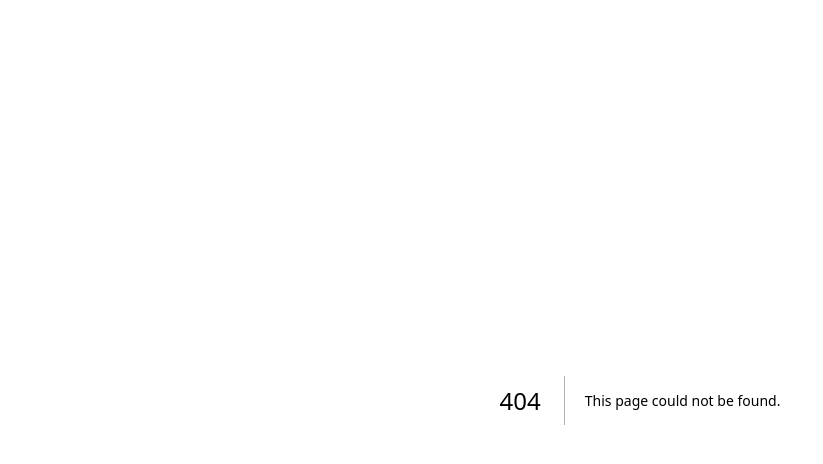
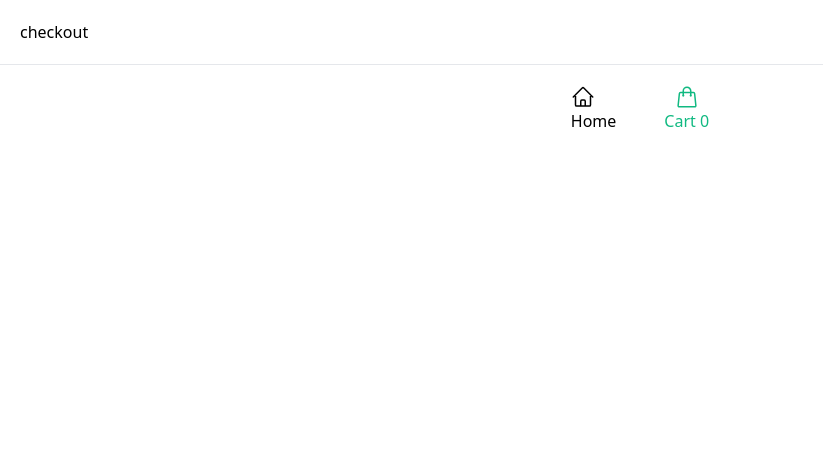
Before and after one commit to ayushh1804/ecommerce_fullstack, a Next.js app: page /checkout in a window 1280 px wide. Before the commit this address had no page. Shown: the top 464 px of the page, without its empty margins (0-823 px from the left). Built offline with nearby package versions, Linux system fonts and the light colour scheme.

Commit message:
Added file

```diff
--- /dev/null
+++ b/components/Footer.js
@@ -0,0 +1,30 @@
+import Link from 'next/link';
+import { useRouter } from 'next/router';
+import React from 'react';
+const Footer = () => {
+
+    const router = useRouter();
+    const path = router.pathname;
+
+    return (
+        <footer className='sticky bottom-0 bg-white w-full p-5 flex border-t border-gray-200 justify-center space-x-12'>
+            <Link href={'/'}>
+            <span className={(path === '/' ? "text-emerald-500 flex flex-col" : '')+ ' justify-center items-center'}>
+                    <svg xmlns="http://www.w3.org/2000/svg" fill="none" viewBox="0 0 24 24" stroke-width="1.5" stroke="currentColor" class="w-6 h-6">
+                        <path stroke-linecap="round" stroke-linejoin="round" d="M2.25 12l8.954-8.955c.44-.439 1.152-.439 1.591 0L21.75 12M4.5 9.75v10.125c0 .621.504 1.125 1.125 1.125H9.75v-4.875c0-.621.504-1.125 1.125-1.125h2.25c.621 0 1.125.504 1.125 1.125V21h4.125c.621 0 1.125-.504 1.125-1.125V9.75M8.25 21h8.25" />
+                    </svg>
+
+                    <span>Home</span></span></Link>
+
+            <Link href={'/checkout'}>
+            <span className={(path === '/checkout' ? "text-emerald-500 flex flex-col" : '')+ ' justify-center items-center'}>
+                    <svg xmlns="http://www.w3.org/2000/svg" fill="none" viewBox="0 0 24 24" stroke-width="1.5" stroke="currentColor" class="w-6 h-6">
+                        <path stroke-linecap="round" stroke-linejoin="round" d="M15.75 10.5V6a3.75 3.75 0 10-7.5 0v4.5m11.356-1.993l1.263 12c.07.665-.45 1.243-1.119 1.243H4.25a1.125 1.125 0 01-1.12-1.243l1.264-12A1.125 1.125 0 015.513 7.5h12.974c.576 0 1.059.435 1.119 1.007zM8.625 10.5a.375.375 0 11-.75 0 .375.375 0 01.75 0zm7.5 0a.375.375 0 11-.75 0 .375.375 0 01.75 0z" />
+                    </svg>
+
+                    <span>Cart <span>0</span></span></span></Link>
+        </footer >
+    )
+}
+
+export default Footer
--- /dev/null
+++ b/components/Layout.js
@@ -0,0 +1,14 @@
+import React from 'react'
+import Footer from './Footer'
+const Layout = ({ children }) => {
+    return (
+        <div>
+            <div className="p-5">
+                {children}
+            </div>
+            <Footer />
+        </div>
+    )
+}
+
+export default Layout
--- a/pages/api/products.js
+++ b/pages/api/products.js
@@ -1,9 +1,12 @@
 
 import initMongoose from "@/lib/mongoose"
 import Product from "@/models/products";
-const  handler = async (req , res) => {
- await initMongoose();
-    res.json( await Product.find().exec())
+
+export async function findAllProducts () {
+    return Product.find().exec();
 }
 
-export default handler
+export default async function handler(req, res){
+    await initMongoose()
+    res.json(await findAllProducts())
+}
--- /dev/null
+++ b/pages/checkout.js
@@ -0,0 +1,11 @@
+import React from 'react'
+import Layout from '@/components/Layout'
+const checkout = () => {
+  return (
+   <Layout>
+    checkout
+   </Layout>
+  )
+}
+
+export default checkout
--- a/pages/index.js
+++ b/pages/index.js
@@ -1,45 +1,71 @@
 import styles from '@/styles/Home.module.css'
 import Product from "../components/Products"
+import Layout from '@/components/Layout'
 import { Inter } from 'next/font/google'
 import Head from 'next/head'
 import Image from 'next/image'
 import { useEffect, useState } from 'react'
+import initMongoose from '@/lib/mongoose'
+import { findAllProducts } from './api/products'
 const inter = Inter({ subsets: ['latin'] })
 
-export default function Home() {
+export default function Home({products}) {
 
-const [productinfo , setProductInfo] = useState([])
-const [phrase, setPhrase] = useState(" ")
-  useEffect(() => {
-    fetch("/api/products")
-    .then (response => response.json())
-    .then(json => setProductInfo(json));
-  }, []);
 
-const categoriesName = [...new Set (productinfo.map(p => p.category))]
+  const [phrase, setPhrase] = useState(" ")
+
+
+  const categoriesName = [...new Set(products.map(p => p.category))]
+
+
+  if (phrase) {
+    products = products.filter(p => p.name.toLowerCase().includes(phrase));
+  }
+  else {
+    products;
+  }
+
+
+  return (
+  <Layout>
+      <input value={phrase} onChange={e => setPhrase(e.target.value)} type="text" placeholder="Search for products..." className='bg-gray-100 py-2 px-4 w-full rounded-xl' />
+      <div>
+        {categoriesName.map(categoryName => (
+          <div key={categoryName}>
+            {products.find(p => p.category === categoryName) && (
+              <div>
+
+                <h2 className='text-2xl py-5 capitalize'>{categoryName}</h2>
+                <div className='flex space-x-8 mb-6 overflow-x-scroll snap-x scrollbar-hide'>
+                  {products.filter(p => p.category === categoryName).map(productInfo => (
+                    <div key={productInfo._id}>
+                      <Product {...productInfo} />
+
+                    </div>
+                  ))}
+                </div>
 
 
 
+              </div>
+            )}
+          </div>
 
-  return (
-    <div className='p-5'>
-      <input value={phrase} onChange={e =>setPhrase(e.target.value)} type="text" placeholder="search for products..." className='bg-gray-100 py-2 px-4 w-full rounded-xl' />
-      <div>
-      {categoriesName.map(categoryName => (
-        <div key={categoryName}>
-          <h2 className='text-2xl py-5 capitalize'>{categoryName}</h2>
-          <div className='flex space-x-8 mb-6 overflow-x-scroll snap-x scrollbar-hide'>
-          {productinfo.filter(p => p.category === categoryName).map(productInfo => (
-            <div key={productInfo._id}>
-            <Product {...productInfo} />
-            </div>
-          ))}
-          </div>
-          </div>
-      ))}
+        ))}
 
 
       </div>
-    </div>
+
+
+   </Layout>
   )
 }
+ export async function getServerSideProps(){
+  await initMongoose()
+  const products = await findAllProducts()
+  return {
+    props : {
+      products : JSON.parse(JSON.stringify(products)),
+    },
+  }
+ }
```
Also changed, not shown: components/ProductsContext.js (added).
